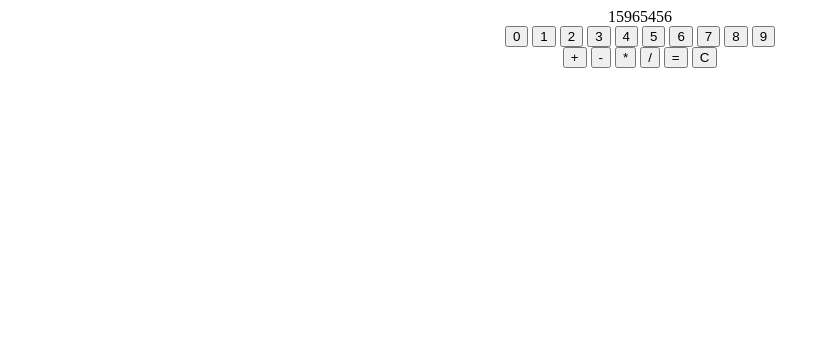
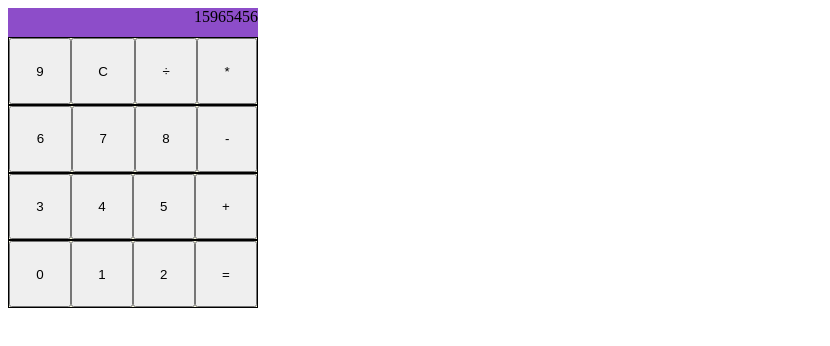
Before and after one commit to BigR0b/calculator, a plain HTML site: page calculator.html in a window 1280 px wide. Shown: the whole page, without its empty margins (0-830 px from the left). Drawn offline with Linux system fonts and the light colour scheme.

Commit message:
Make basic calculator ui

```diff
--- a/calculator.html
+++ b/calculator.html
@@ -10,26 +10,31 @@
 <body>
     <container>
         <div id="displayNum">15965456</div>
-        <div>
-            <button class="calcButton">0</button>
-            <button class="calcButton">1</button>
-            <button class="calcButton">2</button>
-            <button class="calcButton">3</button>
-            <button class="calcButton">4</button>
-            <button class="calcButton">5</button>
-            <button class="calcButton">6</button>
-            <button class="calcButton">7</button>
-            <button class="calcButton">8</button>
-            <button class="calcButton">9</button>
+        <div class="rows row1">
+            <button class="number" >9</button>
+            <button class="clear">C</button>
+            <button class="operator">÷</button>
+            <button class="operator">*</button>
         </div>
-        <div>
-            <button class="calcButton">+</button>
-            <button class="calcButton">-</button>
-            <button class="calcButton">*</button>
-            <button class="calcButton">/</button>
-            <button class="calcButton">=</button>
-            <button class="calcButton">C</button>
+        <div class="rows row2">
+            <button class="number" >6</button>
+            <button class="number" >7</button>
+            <button class="number" >8</button>
+            <button class="operator">-</button>
         </div>
+        <div class="rows row3">
+            <button class="number" >3</button>
+            <button class="number" >4</button>
+            <button class="number" >5</button>
+            <button class="operator">+</button>
+        </div>
+        <div class="rows row4">
+            <button class="number" >0</button>
+            <button class="number" >1</button>
+            <button class="number" >2</button>
+            <button class="calcSolve">=</button>
+        </div>
+
 
     </container>
     <script src="script.js"></script>
--- a/script.js
+++ b/script.js
@@ -6,3 +6,8 @@ const divide = (a,b) => a / b;
 const operate  = (operator, num1, num2) => {
     return operator(num1, num2);
 }
+
+const calcDisplay = document.getElementById('displayNum');
+const numButtons = document.getElementsByClassName('calcNum');
+
+const zeroBtn = document.getElementById('zero')
--- a/style.css
+++ b/style.css
@@ -1,5 +1,27 @@
 container {
-    display: flex;
-    flex-direction: column;
-    align-items: center;
+  display: flex;
+  height: 300px;
+  width: 250px;
+  flex-direction: column;
+  background-color: grey;
+  justify-content: stretch;
 }
+
+button {
+  flex-basis: auto;
+  text-align: center;
+  flex-grow: 1;
+}
+
+#displayNum {
+  text-align: end;
+  background-color: rgb(141, 77, 201);
+  flex-grow: 0.5;
+}
+
+.rows {
+  border: 1px solid black;
+  background-color: beige;
+  flex-grow: 2;
+  display: flex;
+}
```
